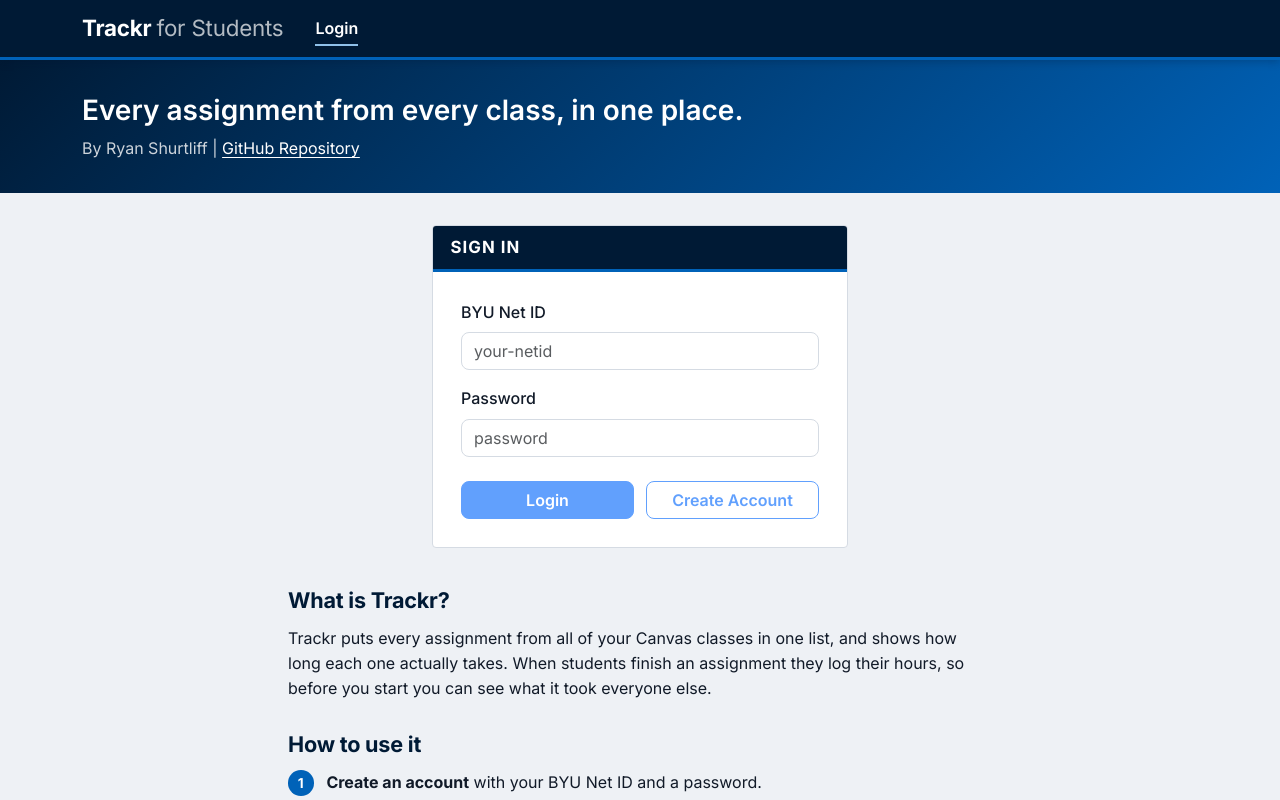
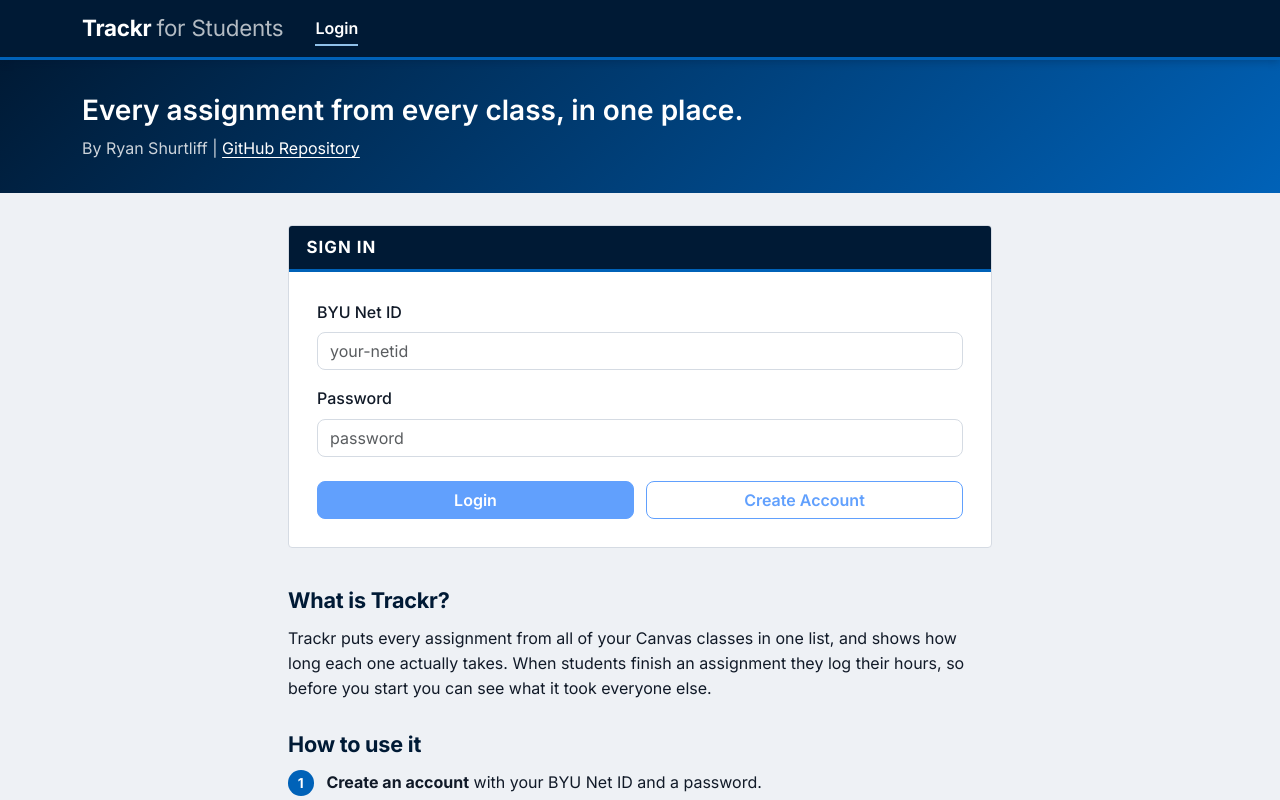
Before and after one commit to rshurtliff/startup, a React (Vite) app: page / in a window 1280 px wide. Shown: the top 800 px of the page. Built offline with nearby package versions, Linux system fonts and the light colour scheme.

Commit message:
Sign-in card is as wide as the text under it

```diff
--- a/src/login/login.css
+++ b/src/login/login.css
@@ -36,8 +36,10 @@
 
 /* ---------- Sign in and how it works ---------- */
 
-/* The sign-in card centered, with the explanation of Trackr underneath */
+/* The sign-in card centered, with the explanation of Trackr underneath.
+   Both use --login-width so the card lines up with the text. */
 .login-layout {
+  --login-width: 44rem;
   display: flex;
   flex-direction: column;
   align-items: center;
@@ -46,7 +48,7 @@
 
 .login-card {
   width: 100%;
-  max-width: 26rem;
+  max-width: var(--login-width);
 }
 
 .login-card .card-body {
@@ -69,7 +71,7 @@
 /* What Trackr is and how to use it. Kept to a readable line length. */
 .about {
   width: 100%;
-  max-width: 44rem;
+  max-width: var(--login-width);
 }
 
 .about h2 {
```
